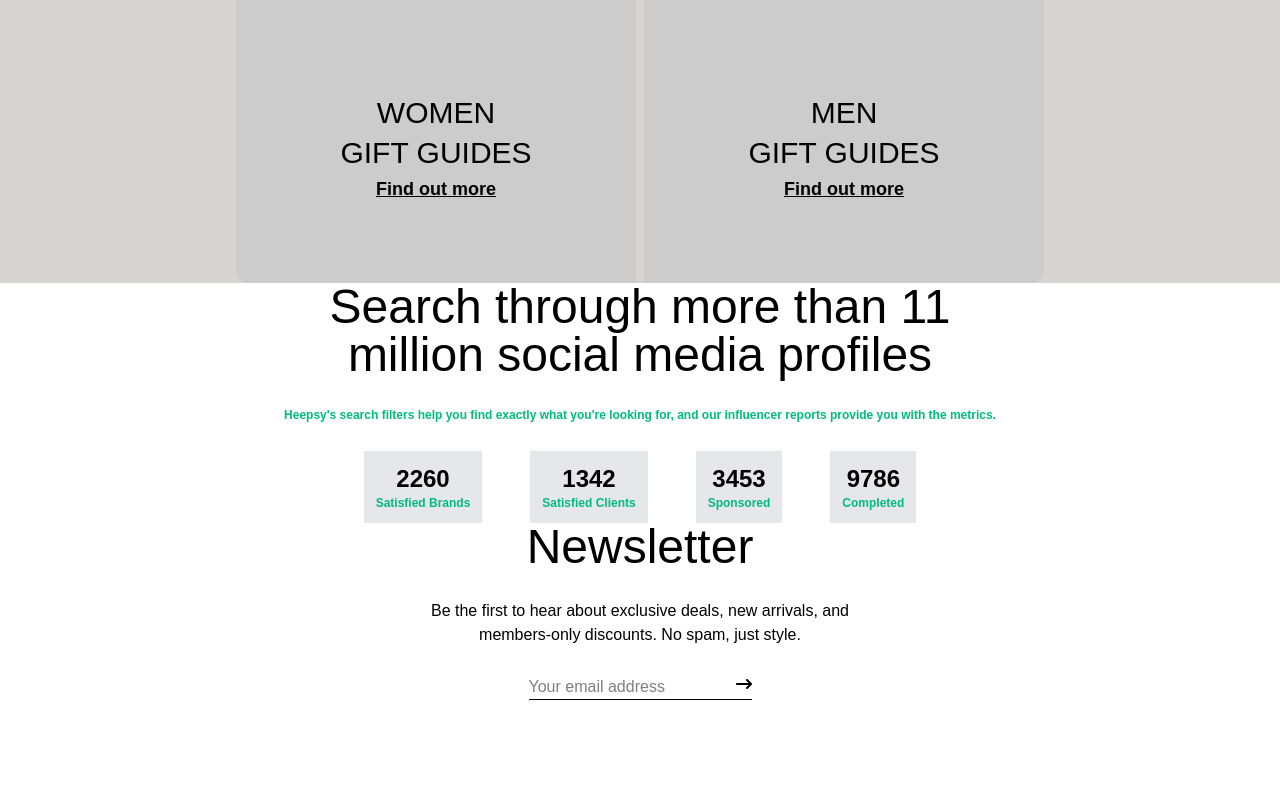
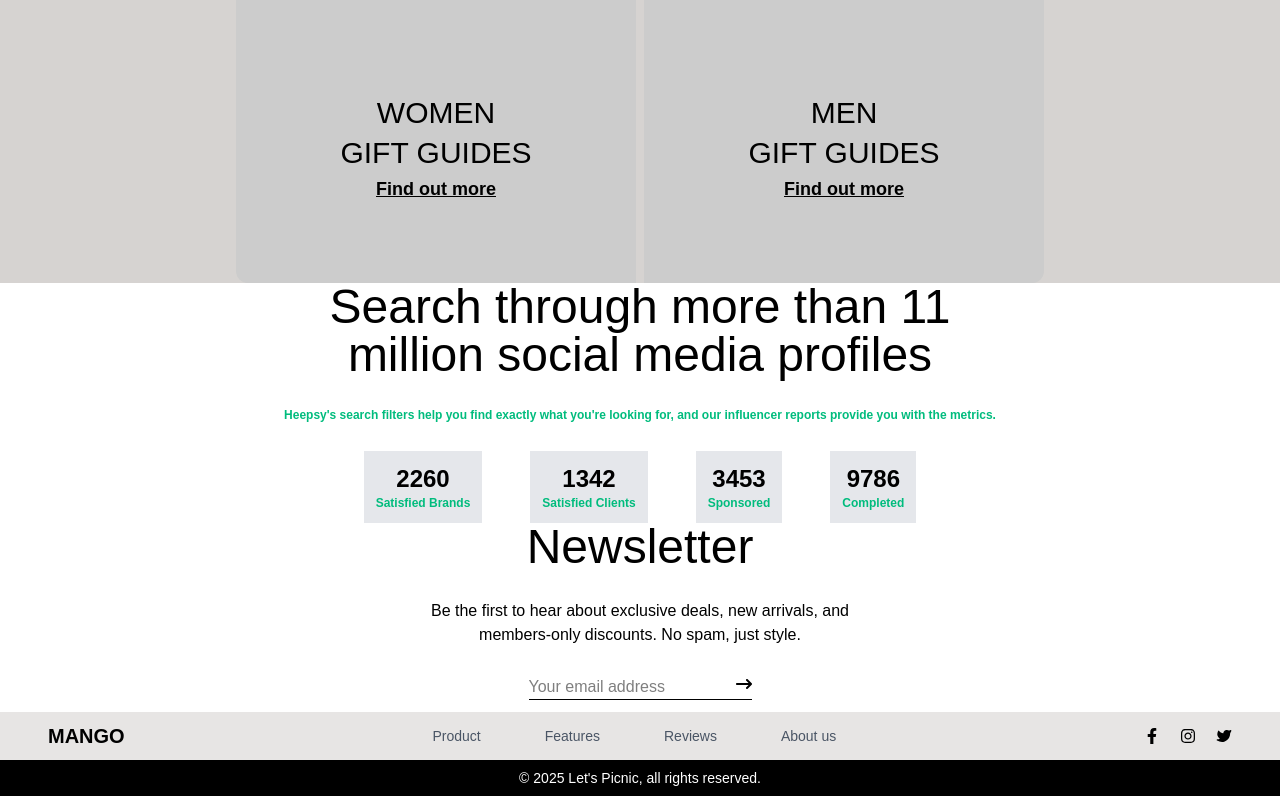
Before and after one commit to KennyAle/mango, a Next.js app in the folder final-project/: page / in a window 1280 px wide. Shown: the part 2447-3243 px from the top of the page. Before the commit the page ends 3159 px from the top, so only its background shows below. Built offline with nearby package versions, Linux system fonts and the light colour scheme.

Commit message:
layout done

```diff
--- /dev/null
+++ b/final-project/src/app/components/Footer.tsx
@@ -0,0 +1,29 @@
+import { FaFacebookF } from "react-icons/fa";
+import { FaInstagram } from "react-icons/fa";
+import { TbBrandTwitterFilled } from "react-icons/tb";
+
+const Footer = () => {
+  return (
+    <div>
+        <section className="bg-stone-200 w-full flex justify-between items-center p-2.5 pl-[3rem] pr-[3rem]">
+            <h1 className="text-xl font-semibold">MANGO</h1>
+            <ul className="flex justify-around items-center gap-16 text-sm text-gray-600">
+                <li>Product</li>
+                <li>Features</li>
+                <li>Reviews</li>
+                <li>About us</li>
+            </ul>
+            <ul className="flex justify-around items-center gap-5">
+                <li><FaFacebookF/></li>
+                <li><FaInstagram/></li>
+                <li><TbBrandTwitterFilled/></li>
+            </ul>
+        </section>
+        <section className="w-full flex justify-center items-center bg-black text-white p-2">
+            <p className="text-sm">&copy; 2025 Let's Picnic, all rights reserved.</p>
+        </section>
+    </div>
+  )
+}
+
+export default Footer
--- a/final-project/src/app/layout.tsx
+++ b/final-project/src/app/layout.tsx
@@ -2,6 +2,7 @@ import type { Metadata } from "next";
 import { Geist, Geist_Mono } from "next/font/google";
 import "./globals.css";
 import Header from "@/components/Header";
+import Footer from "./components/Footer";
 
 const geistSans = Geist({
   variable: "--font-geist-sans",
@@ -30,6 +31,7 @@ export default function RootLayout({
       >
         <Header />
         {children}
+        <Footer />
       </body>
     </html>
   );
```
